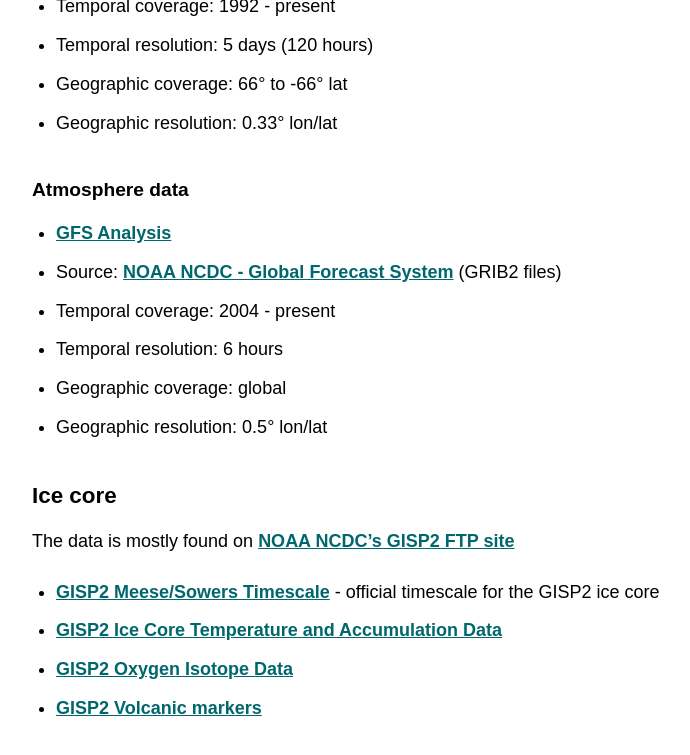
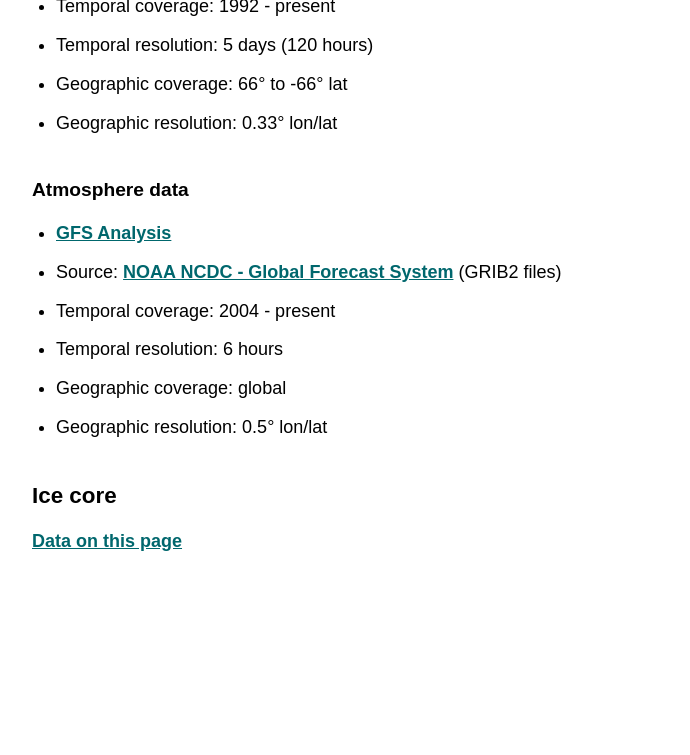
Before and after one commit to beefoo/climate-wall-docs, a Jekyll site: the page built from _design/data.md, in a window 1280 px wide and 900 px high, scrolled down 3260 px. Shown: the top 755 px of the window, without its empty margins (154-844 px from the left). Built offline with Jekyll 4.4.1, drawn with Linux system fonts in a browser that asks for light colours.

Commit message:
add ice core data sources

```diff
--- a/_design/data.md
+++ b/_design/data.md
@@ -63,9 +63,4 @@
 
 ## Ice core
 
-The data is mostly found on [NOAA NCDC's GISP2 FTP site](ftp://ftp.ncdc.noaa.gov/pub/data/paleo/icecore/greenland/summit/gisp2/)
-
-- [GISP2 Meese/Sowers Timescale](ftp://ftp.ncdc.noaa.gov/pub/data/paleo/icecore/greenland/summit/gisp2/depthage/gisp2age.txt) - official timescale for the GISP2 ice core
-- [GISP2 Ice Core Temperature and Accumulation Data](ftp://ftp.ncdc.noaa.gov/pub/data/paleo/icecore/greenland/summit/gisp2/isotopes/gisp2_temp_accum_alley2000.txt)
-- [GISP2 Oxygen Isotope Data](ftp://ftp.ncdc.noaa.gov/pub/data/paleo/icecore/greenland/summit/gisp2/isotopes/gispd18o.txt)
-- [GISP2 Volcanic markers](ftp://ftp.ncdc.noaa.gov/pub/data/paleo/icecore/greenland/summit/gisp2/chem/volcano.txt)
+[Data on this page](ice_core_data.html)
```
Also changed, not shown: _design/ice_core_data.md (added, +27 -0 lines).
